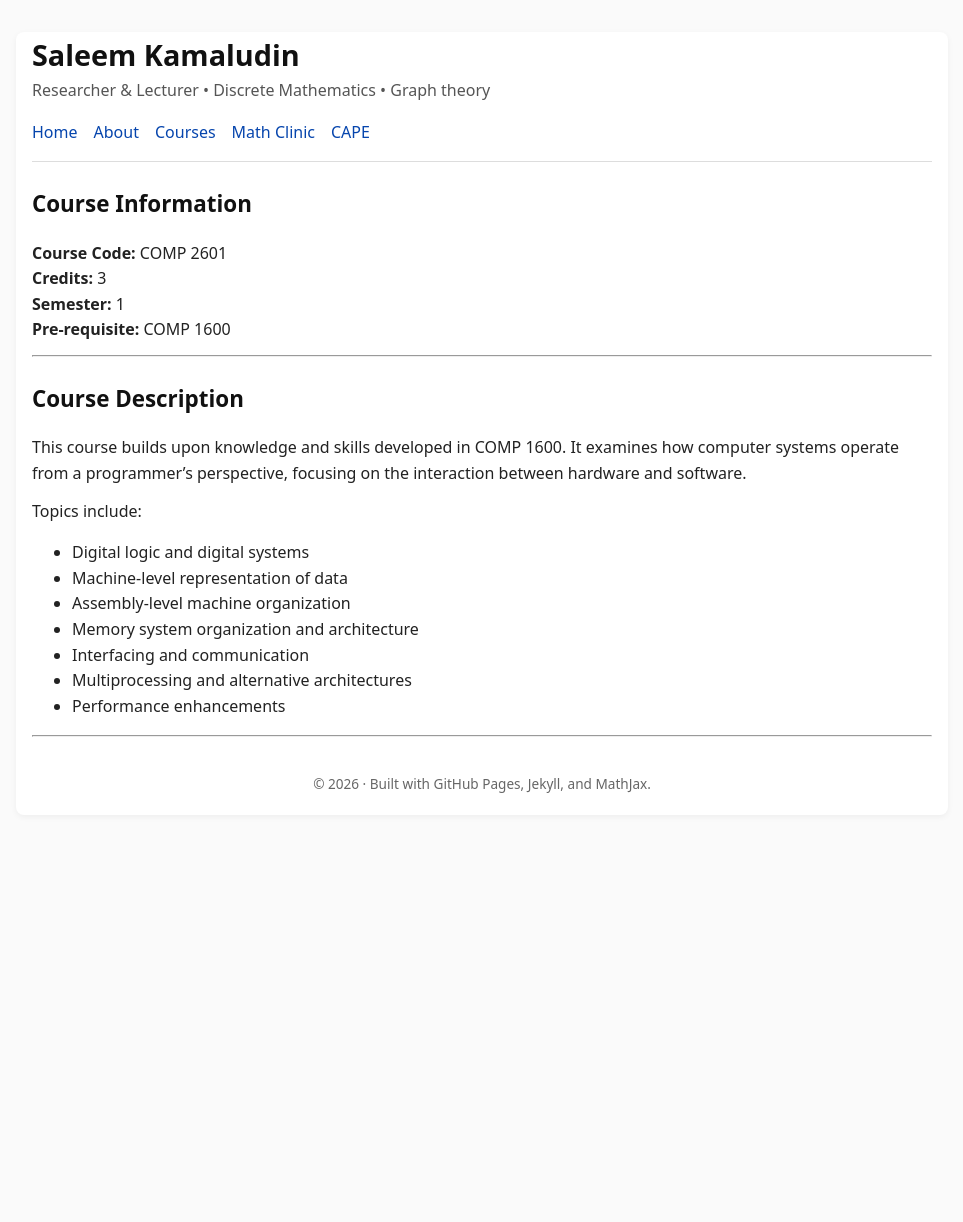
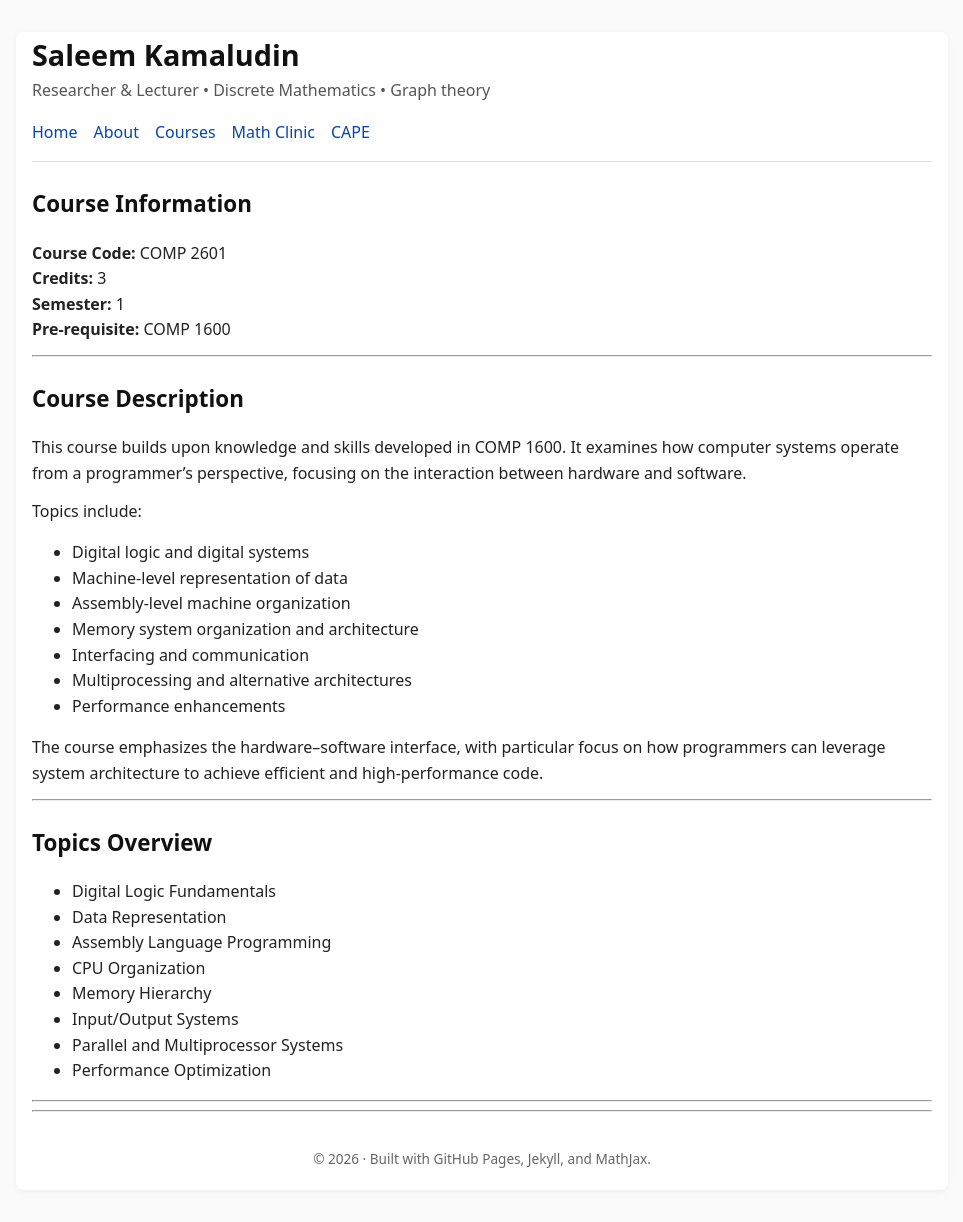
Before and after one commit to SaleemKamaludin/SaleemKamaludin.github.io, a Jekyll site: the page built from courses/computer-architecture/index.md, in a window 1280 px wide. Shown: the whole page, without its empty margins (158-1121 px from the left). Built offline with Jekyll 4.4.1, drawn with Linux system fonts in a browser that asks for light colours; before the commit the page ends 900 px from its top, so only the background shows below that.

Commit message:
Enhance course description and topics overview
Added course emphasis on hardware-software interface and topics overview.

```diff
--- a/courses/computer-architecture/index.md
+++ b/courses/computer-architecture/index.md
@@ -25,3 +25,20 @@ Topics include:
 - Interfacing and communication
 - Multiprocessing and alternative architectures
 - Performance enhancements
+
+The course emphasizes the hardware–software interface, with particular focus on how programmers can leverage system architecture to achieve efficient and high-performance code.
+
+---
+
+## Topics Overview
+
+- Digital Logic Fundamentals
+- Data Representation
+- Assembly Language Programming
+- CPU Organization
+- Memory Hierarchy
+- Input/Output Systems
+- Parallel and Multiprocessor Systems
+- Performance Optimization
+
+---
```
